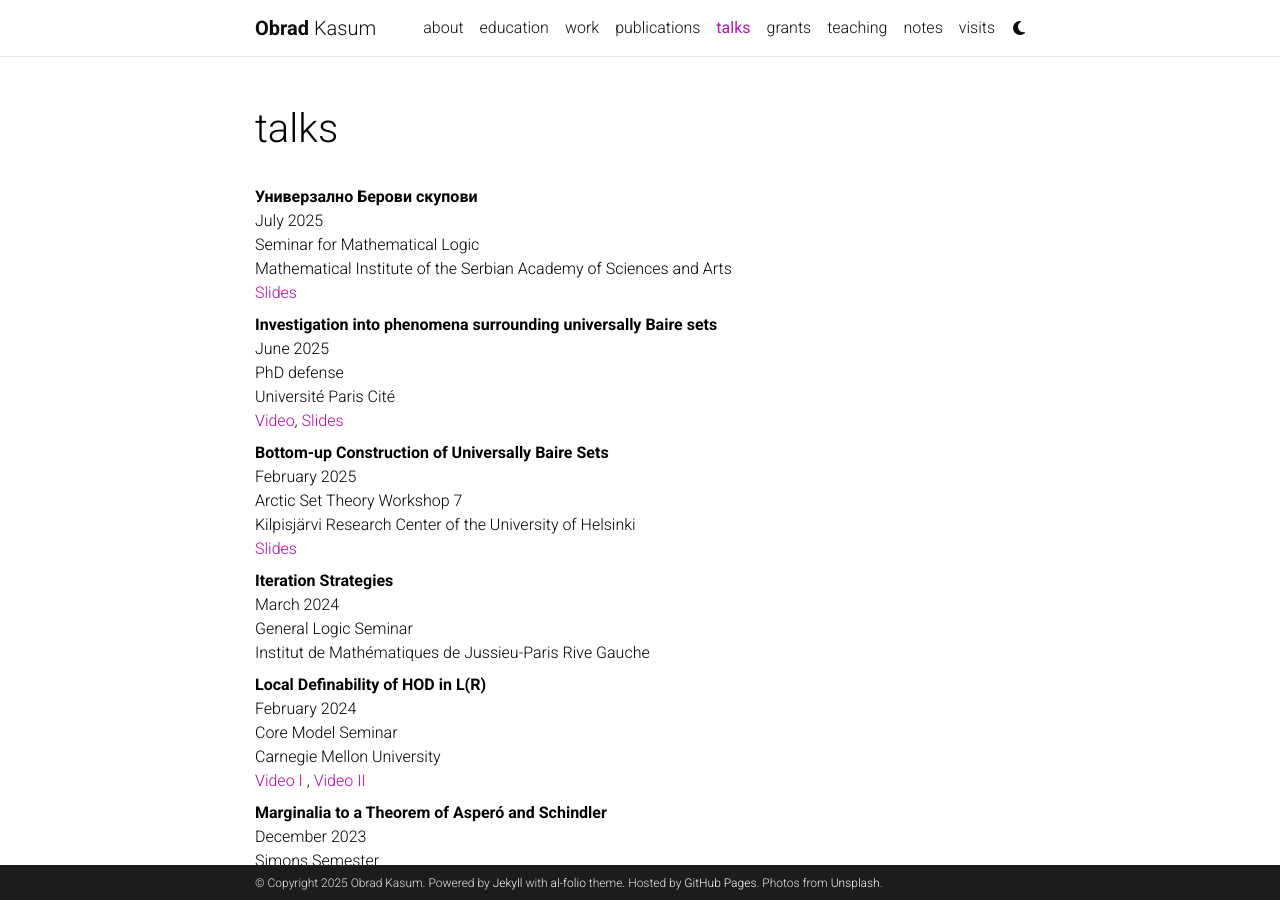
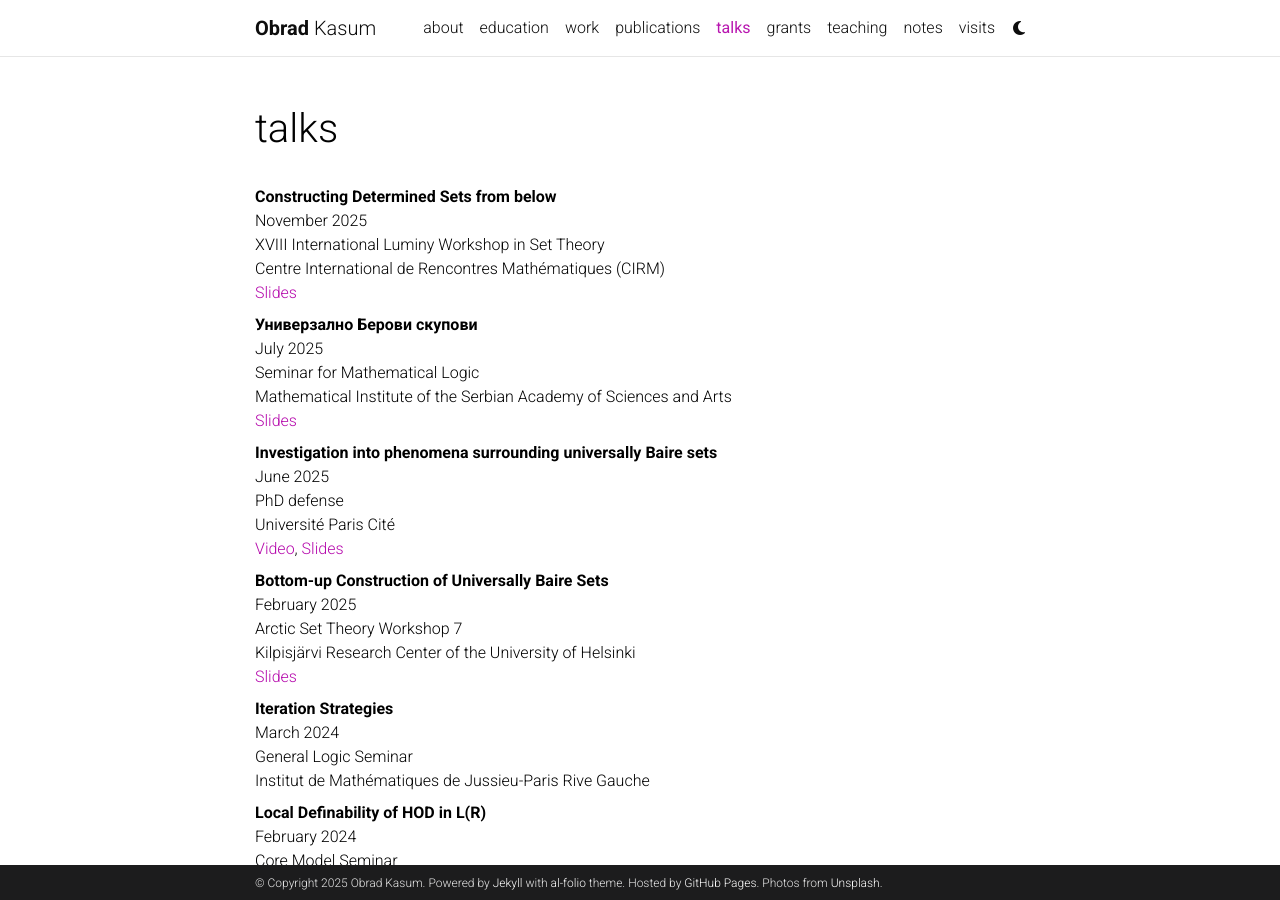
Before and after one commit to obradkasum/obradkasum.github.io, a Jekyll site: the page built from _pages/talks.md, in a window 1280 px wide and 900 px high. Built offline with Jekyll 4.4.1, drawn with Linux system fonts in a browser that asks for light colours; comment, search, counter and statistics services are not loaded; a style sheet for code colours, icons or effects is not loaded.

Commit message:
Update talks.md

```diff
--- a/_pages/talks.md
+++ b/_pages/talks.md
@@ -7,6 +7,12 @@ nav: true
 nav_order: 4
 ---
 <dl>
+<dt>Constructing Determined Sets from below</dt>
+<dd>November 2025<br>
+    XVIII International Luminy Workshop in Set Theory<br>
+    Centre International de Rencontres Mathématiques (CIRM)<br>
+    <a href = "https://drive.google.com/file/d/1SPYZ8j6_HzVr1gDMIU47kPvelDU_0hTk/view?usp=sharing">Slides</a></dd>
+
 <dt>Универзално Берови скупови</dt>
 <dd>July 2025<br>
     Seminar for Mathematical Logic<br>
```
